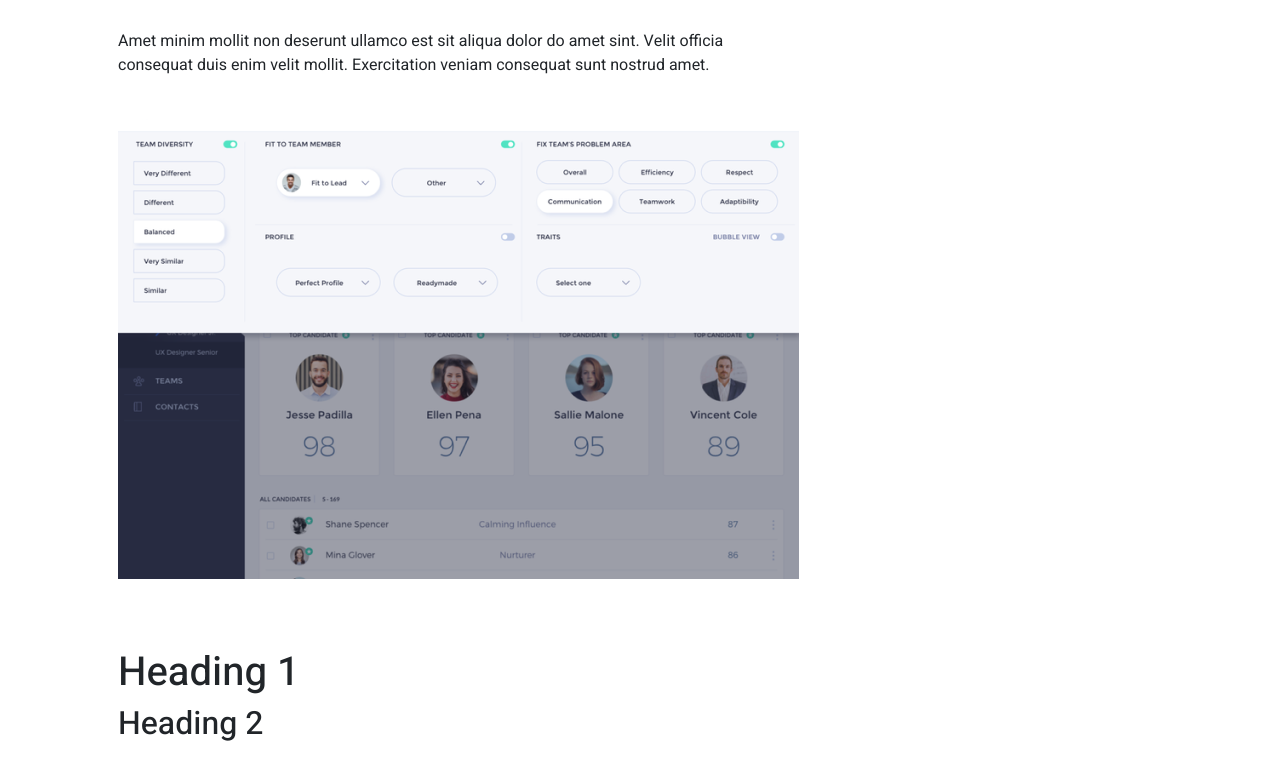
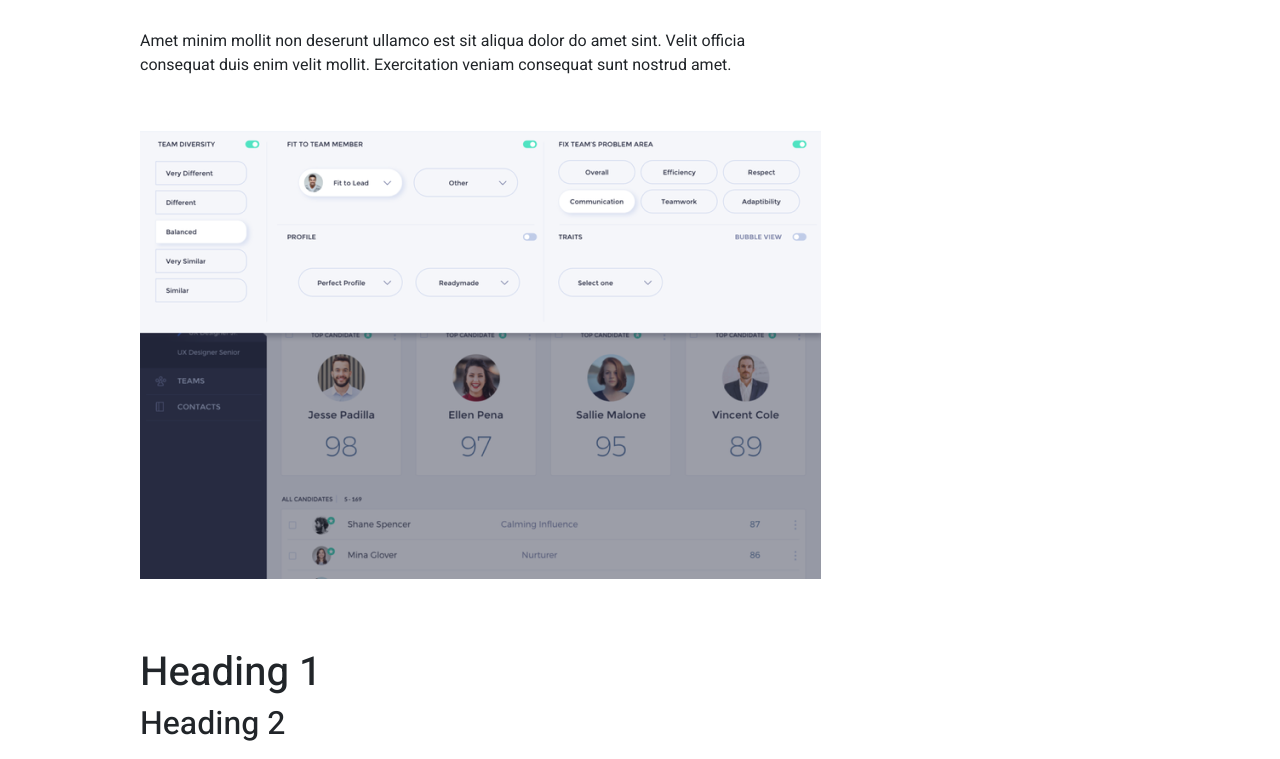
Before and after one commit to Hildanniar/slicing-design-kelompok, a plain HTML site: page workdetail.html in a window 1280 px wide. Shown: the part 254-1013 px from the top of the page. Drawn offline with nearby package versions, Linux system fonts and the light colour scheme; a web font is replaced by a local one.

Commit message:
Update workdetail.html

```diff
--- a/workdetail.html
+++ b/workdetail.html
@@ -43,7 +43,7 @@
 
       <!-- Portofolio -->
       <section class="section site-portfolio">
-        <div class="container p-5 justify-content-center">
+        <div class="container p-5 me-5">
                 <h2><div style="width: 400px; height: 100px" class="fw-bold"> Designing Dashboards with usability in mind</div></h2>
                     <h5><span class="badge rounded-pill" style="background-color:#FF7C7C">2020</span>
                         <span class="m-3"> Dashboard, User Experience Design</span></h5><br>
```
